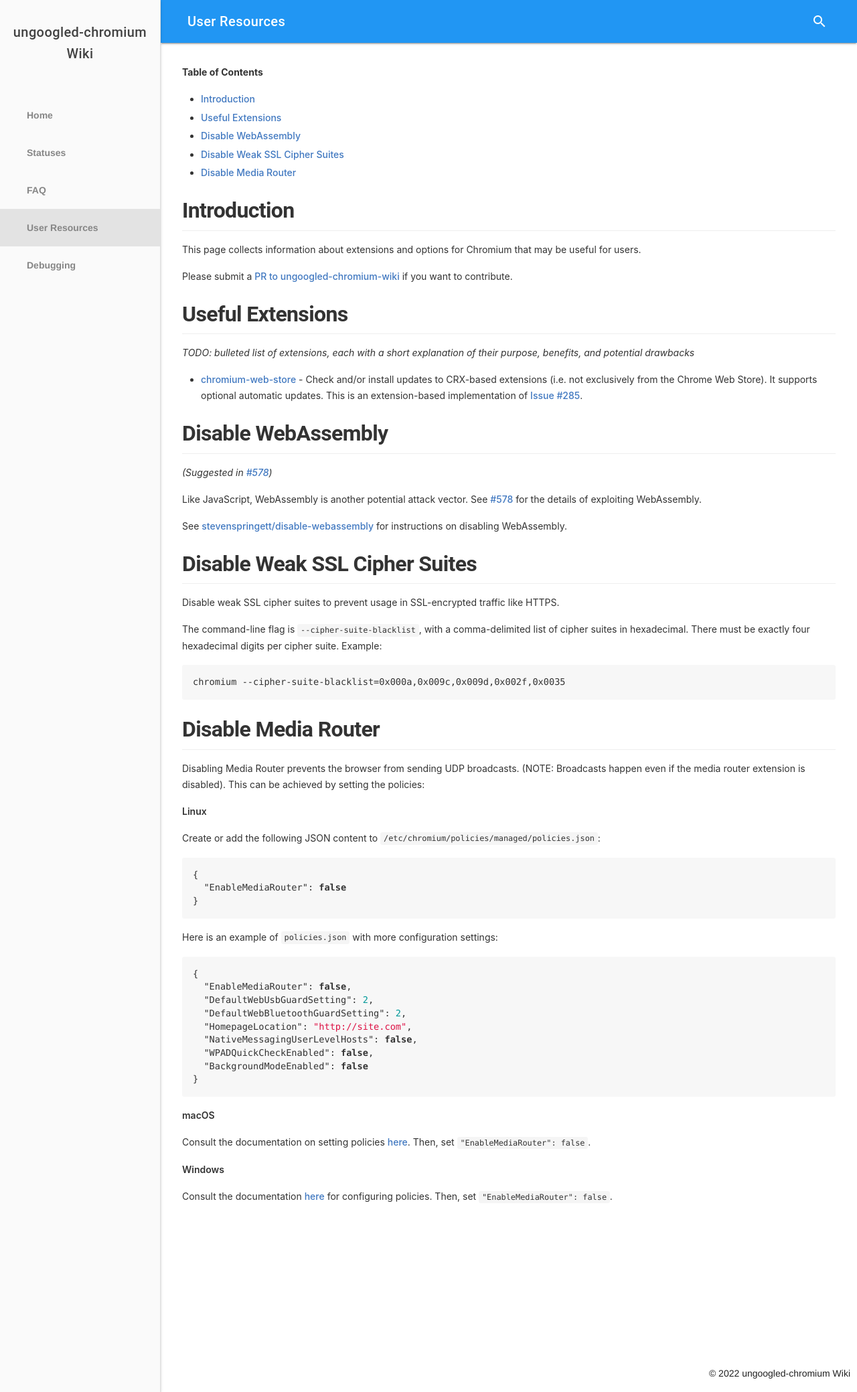
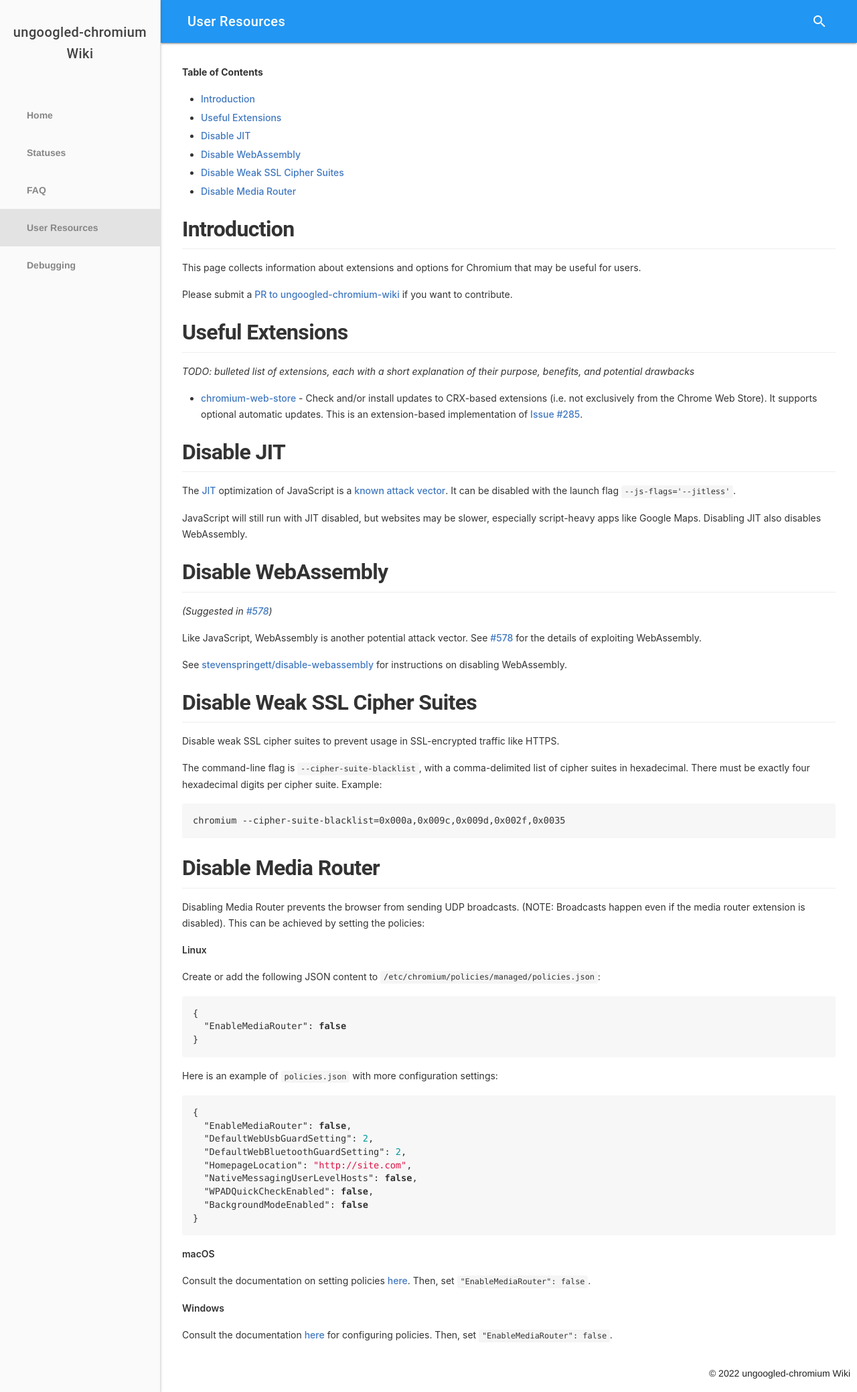
Before and after one commit to ungoogled-software/ungoogled-chromium-wiki, a Jekyll site: the page built from user_resources.md, in a window 1280 px wide. Shown: the whole page at 67% size. Built offline with Jekyll 4.4.1, drawn with Linux system fonts in a browser that asks for light colours.

Commit message:
Update user_resources.md
for https://github.com/ungoogled-software/ungoogled-chromium-wiki/issues/24

```diff
--- a/user_resources.md
+++ b/user_resources.md
@@ -17,6 +17,12 @@ Please submit a [PR to ungoogled-chromium-wiki](//github.com/ungoogled-software/
 *TODO: bulleted list of extensions, each with a short explanation of their purpose, benefits, and potential drawbacks*
 
 * [chromium-web-store](https://github.com/NeverDecaf/chromium-web-store) - Check and/or install updates to CRX-based extensions (i.e. not exclusively from the Chrome Web Store). It supports optional automatic updates. This is an extension-based implementation of [Issue #285](https://github.com/ungoogled-software/ungoogled-chromium/issues/285).
+
+# Disable JIT
+
+The [JIT](https://en.wikipedia.org/wiki/Just-in-time_compilation) optimization of JavaScript is a [known attack vector](https://microsoftedge.github.io/edgevr/posts/Super-Duper-Secure-Mode/). It can be disabled with the launch flag `--js-flags='--jitless'`.
+
+JavaScript will still run with JIT disabled, but websites may be slower, especially script-heavy apps like Google Maps. Disabling JIT also disables WebAssembly.
 
 # Disable WebAssembly
 
```
